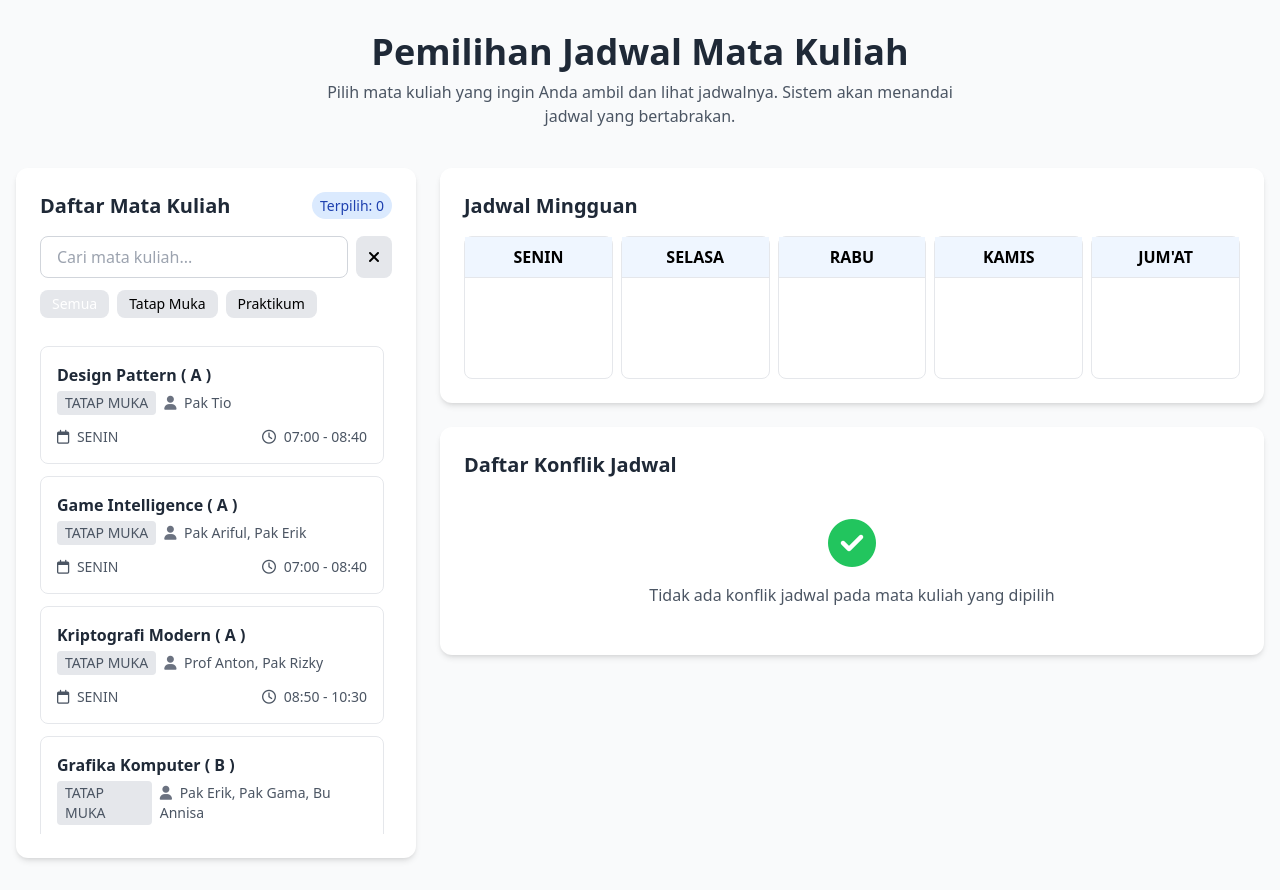
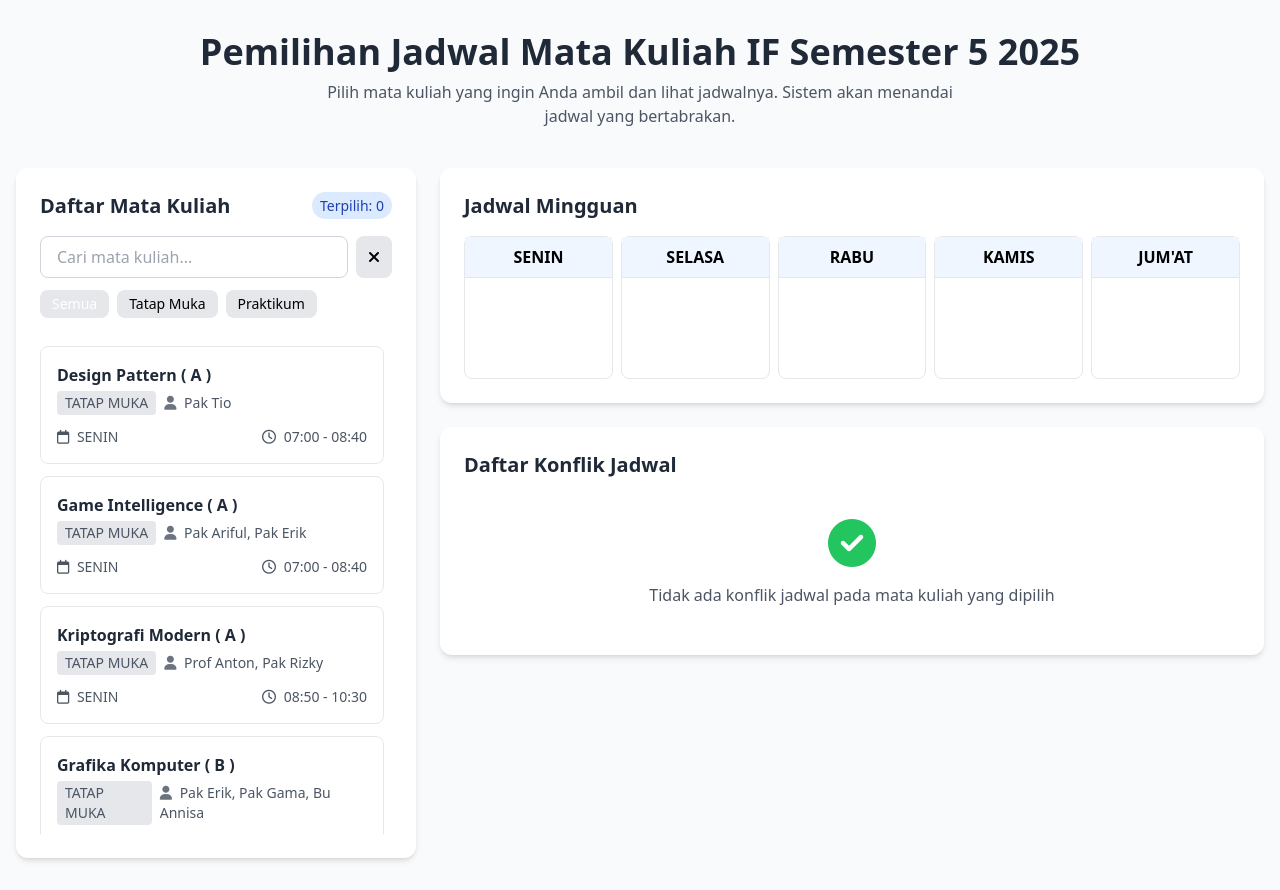
Before and after one commit to MasFana/IF-TABRAK, a plain HTML site: page index.html in a window 1280 px wide. Drawn offline with nearby package versions, Linux system fonts and the light colour scheme.

Commit message:
Update index.html

```diff
--- a/index.html
+++ b/index.html
@@ -3,7 +3,7 @@
 <head>
     <meta charset="UTF-8">
     <meta name="viewport" content="width=device-width, initial-scale=1.0">
-    <title>Pemilihan Jadwal Mata Kuliah</title>
+    <title>Pemilihan Jadwal Mata Kuliah IF Semester 5 2025</title>
     <script src="https://cdn.tailwindcss.com"></script>
     <script src="https://cdn.jsdelivr.net/npm/alpinejs@3.x.x/dist/cdn.min.js" defer></script>
     <link rel="stylesheet" href="https://cdnjs.cloudflare.com/ajax/libs/font-awesome/6.4.0/css/all.min.css">
@@ -43,7 +43,7 @@
     <div x-data="app()" class="container mx-auto px-4 py-8">
         <!-- Header -->
         <header class="text-center mb-10">
-            <h1 class="text-3xl md:text-4xl font-bold text-gray-800 mb-2">Pemilihan Jadwal Mata Kuliah</h1>
+            <h1 class="text-3xl md:text-4xl font-bold text-gray-800 mb-2">Pemilihan Jadwal Mata Kuliah IF Semester 5 2025</h1>
             <p class="text-gray-600 max-w-2xl mx-auto">Pilih mata kuliah yang ingin Anda ambil dan lihat jadwalnya. Sistem akan menandai jadwal yang bertabrakan.</p>
         </header>
 
```
